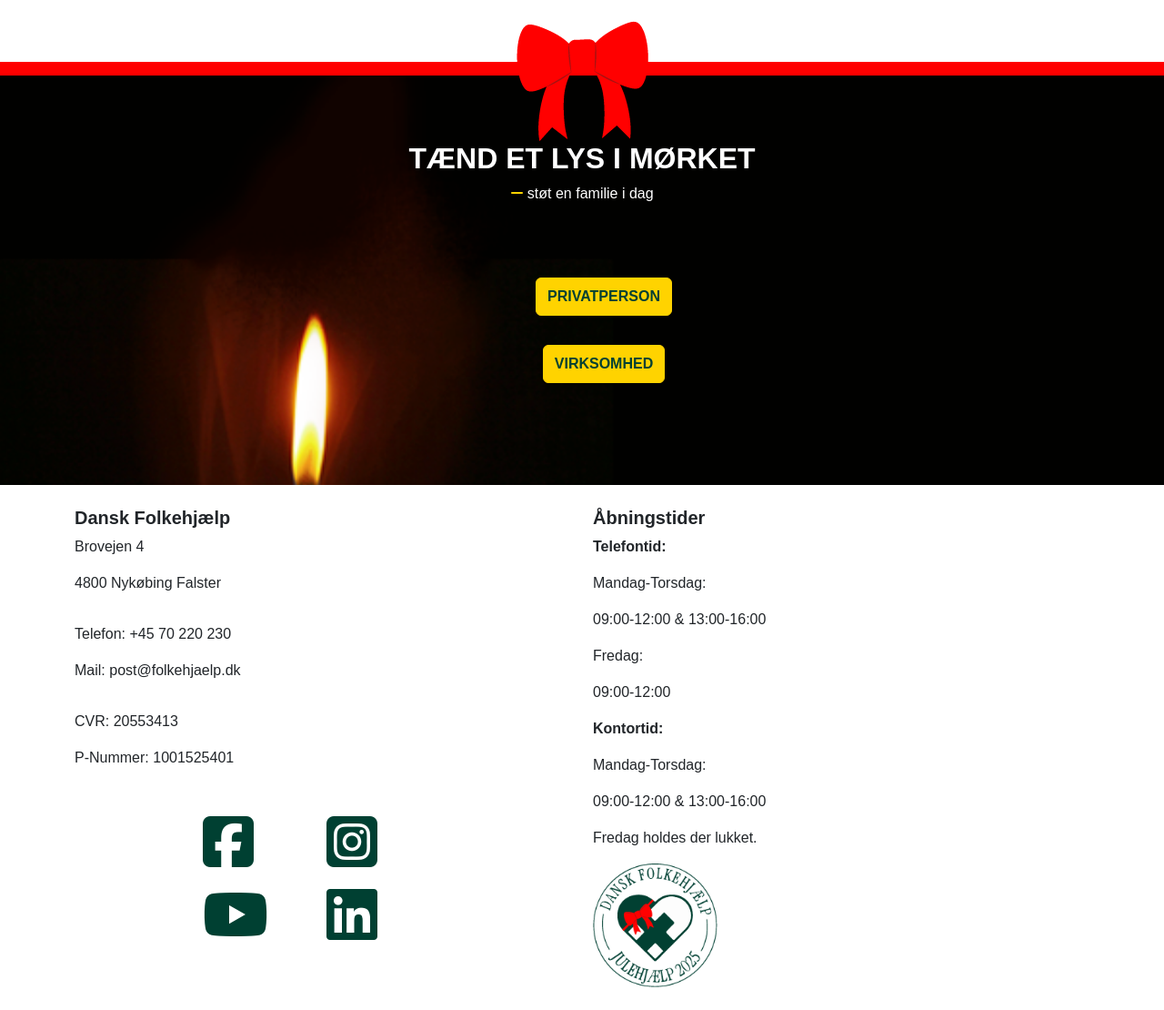
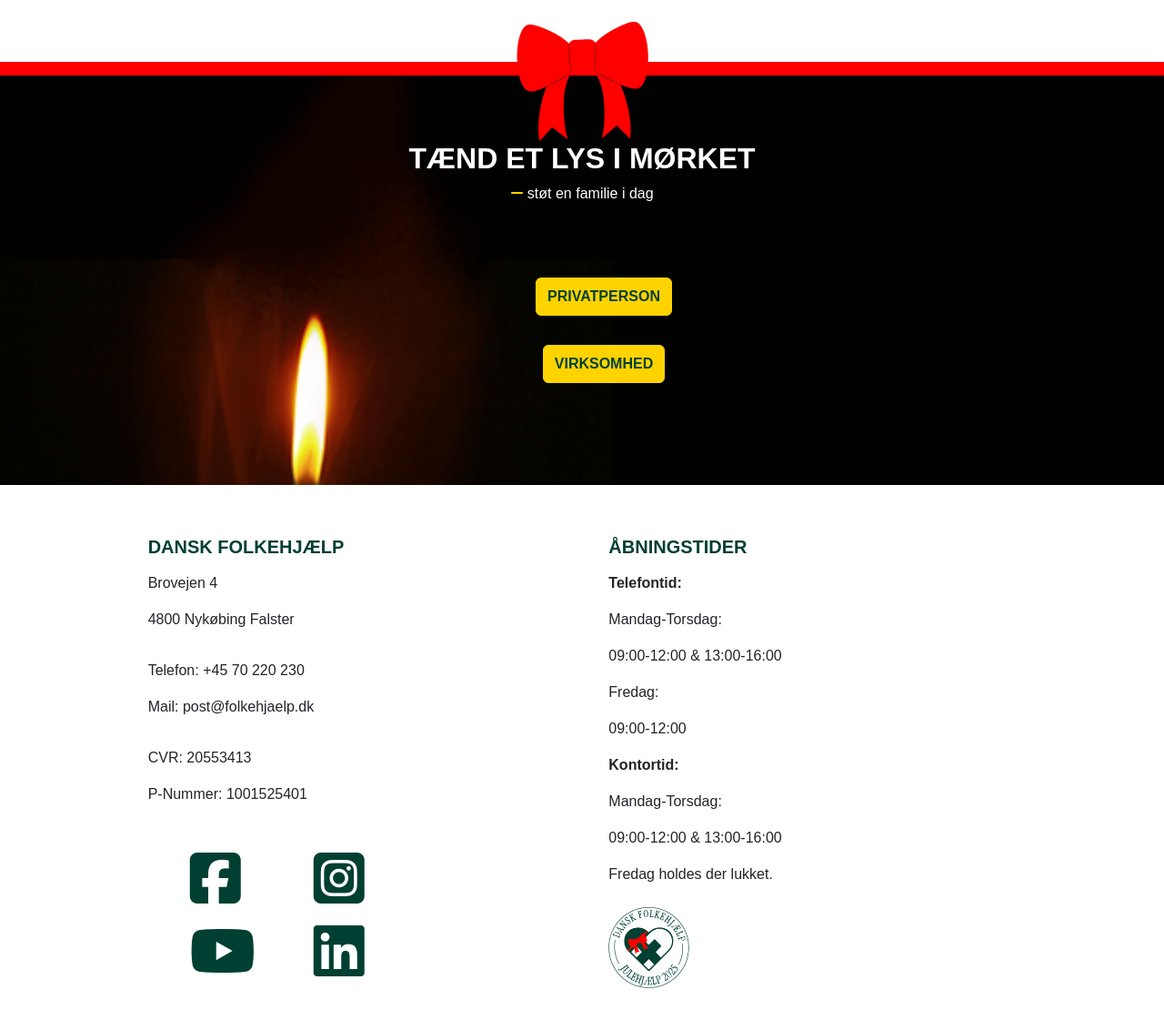
Before and after one commit to sofiepiszczek/Julehjaelp, a PHP site: page /index.php in a window 1280 px wide. Shown: the part 3980-5090 px from the top of the page at 91% size. Before the commit the page ends 5065 px from the top, so only its background shows below. Run offline with PHP 8.4, Linux system fonts and the light colour scheme; style sheets or scripts are compiled from the project's sources; some libraries are stand-ins or nearby versions; some web fonts are replaced.

Commit message:
rettelser

```diff
--- a/includes/footer.php
+++ b/includes/footer.php
@@ -20,10 +20,10 @@
 </body>
 
 <footer>
-    <div class="container pt-4">
-        <div class="row">
-            <div class="col">
-                <h5 class="instru mb-2"><b>Dansk Folkehjælp</b></h5>
+    <div class="container pt-4 mb-3 m-md-4">
+        <div class="row justify-content-evenly">
+            <div class="col-6 col-lg-4">
+                <h5 class="text text-uppercase text-darkgreen py-2 mb-2"><b>Dansk Folkehjælp</b></h5>
                 <div class="pb-3">
                 <p>Brovejen 4</p>
                 <p>4800 Nykøbing Falster</p>
@@ -65,8 +65,9 @@
                 </div>
 
             </div>
-            <div class="col">
-                <h5 class="instru mb-2"><b>Åbningstider</b></h5>
+            <div class="col-6 col-lg-4">
+                <h5 class="text text-uppercase text-darkgreen py-2 mb-2"><b>Åbningstider</b></h5>
+                <div class="pb-2">
                 <p><b>Telefontid:</b></p>
                 <p>Mandag-Torsdag:</p>
                 <p>09:00-12:00 & 13:00-16:00</p>
@@ -76,6 +77,7 @@
                 <p>Mandag-Torsdag:</p>
                 <p>09:00-12:00 & 13:00-16:00</p>
                 <p>Fredag holdes der lukket.</p>
+                </div>
 
                 <!--logo på stor skærm-->
                 <div class="col d-none d-lg-block">
```
